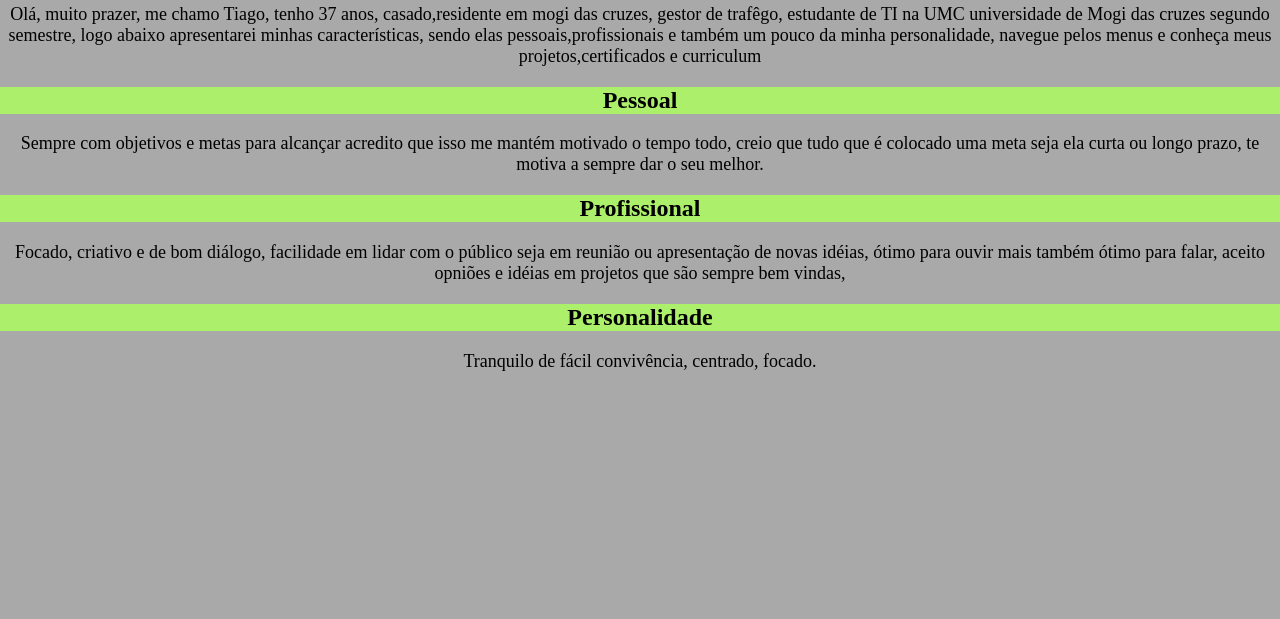
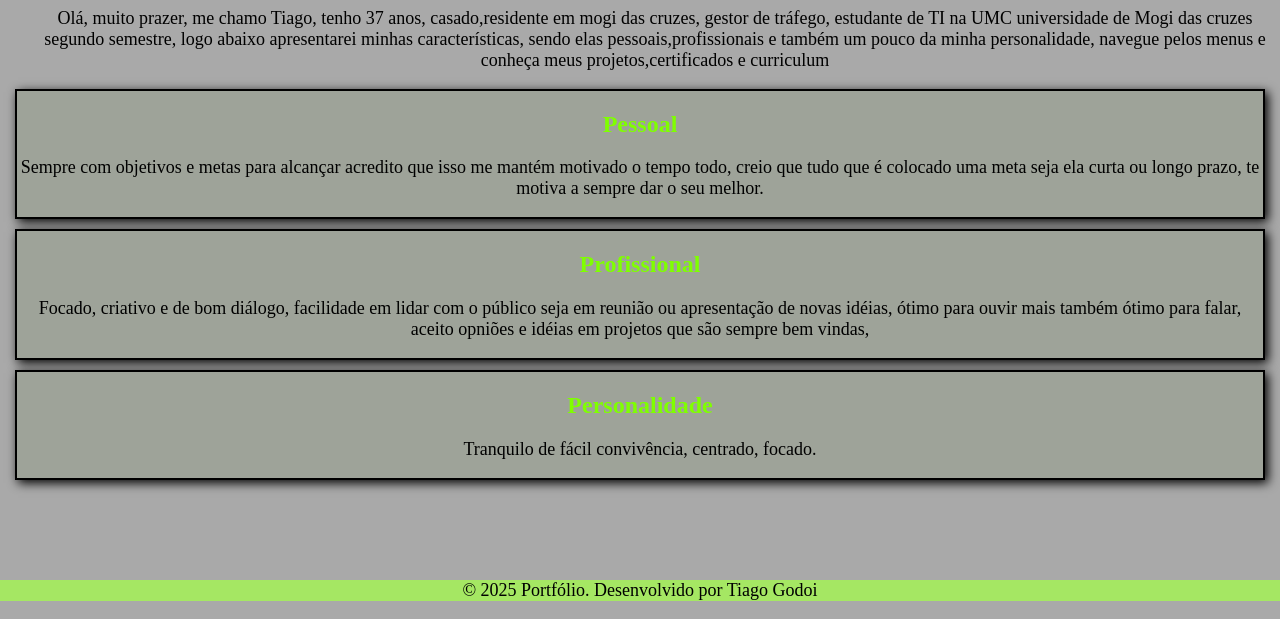
Before and after one commit to TGodoiDev/Portfolio, a plain HTML site: page index.html in a window 1280 px wide. Shown: the part 264-883 px from the top of the page. Before the commit the page ends 800 px from the top, so only its background shows below. Drawn offline with Linux system fonts and the light colour scheme.

Commit message:
atualização portfólio

```diff
--- a/index.html
+++ b/index.html
@@ -32,26 +32,43 @@
 
 <main>
 
-
-<p id="p1">Olá, muito prazer, me chamo Tiago, tenho 37 anos, casado,residente em mogi das cruzes, gestor de trafêgo, estudante de TI na
+<div class="card">
+<p>Olá, muito prazer, me chamo Tiago, tenho 37 anos, casado,residente em mogi das cruzes, gestor de tráfego, estudante de TI na
    UMC universidade de Mogi das cruzes segundo semestre,
    logo abaixo apresentarei minhas características, sendo elas pessoais,profissionais e também um pouco da minha personalidade,
  navegue pelos menus e conheça meus projetos,certificados e curriculum </p>
+</div>
 
-<h2 id="p2">Pessoal</h2>
+ <div class="card1">
+<h2>Pessoal</h2>
 <p>Sempre com objetivos e metas para alcançar acredito que isso me mantém motivado o tempo todo, creio que tudo que é colocado
    uma meta seja ela curta ou longo prazo, te motiva a sempre dar o seu melhor.</p>
+</div>
 
+<div class="card2">
 <h2>Profissional</h2>
-<p id="p3">Focado, criativo e de bom diálogo, facilidade em lidar com o público seja em reunião ou apresentação
+<p>Focado, criativo e de bom diálogo, facilidade em lidar com o público seja em reunião ou apresentação
    de novas idéias, ótimo para ouvir mais também ótimo para falar, aceito opniões e idéias em projetos que são sempre
    bem vindas, </p>
+</div>
 
+<div class="card3">
 <h2>Personalidade</h2>
-<p id="p4">Tranquilo de fácil convivência, centrado, focado.</p>
+<p>Tranquilo de fácil convivência, centrado, focado.</p>
+</div>
 
 
 </main>
+
+<footer>
+
+    <p>&copy; 2025 Portfólio. Desenvolvido por Tiago Godoi</p>
+
+
+
+
+
+</footer>
 
 
 
--- a/style.css
+++ b/style.css
@@ -14,6 +14,8 @@ img {
     display: flex;
     margin: 10px 15px 10px 15px;
     background-color:rgb(111, 110, 110);
+    border: 2px solid;
+    box-shadow:3px 3px 10px black;
     border-radius: 10px;
 }
 
@@ -55,18 +57,47 @@ h1 {
     color: black;
 }
 
+h2 {
+    color: chartreuse;
+}
+
 p {
     text-align: center;
     font-size: 18px;
 }
 
-#p1 {
-    font-size: 18px;
+.card1 {
+    background-color: rgb(158, 163, 153);
+    margin: 10px 15px 10px 15px;
+    border: 2px solid ;
+    box-shadow:3px 3px 10px black;
+    color: black;
+    text-align: center;
 }
 
-h2{
-    background-color: rgb(172, 239, 106);
+
+
+.card2 {
+    background-color:  rgb(158, 163, 153);
+    margin: 10px 15px 10px 15px;
+    border: 2px solid ;
+    box-shadow:3px 3px 10px black;
     color: black;
-    font: 16px;
     text-align: center;
 }
+
+
+.card3 {
+    background-color:  rgb(158, 163, 153);
+    margin: 10px 15px 10px 15px;
+    border:2px solid;
+    box-shadow:3px 3px 10px black;
+    color: black;
+    text-align: center;
+}
+
+footer {
+
+    margin-top: 100px;
+    background-color: rgb(165, 231, 99);
+}
```
Also changed, not shown: imagem/foto fundo branco.png (added).
